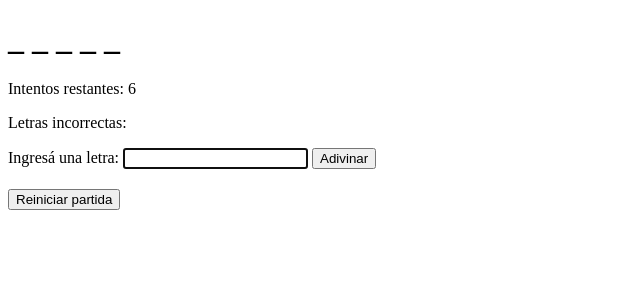
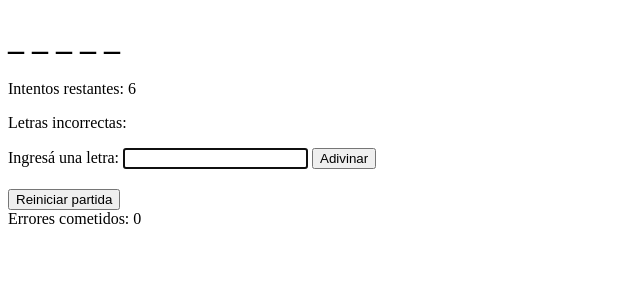
Before and after one commit to tinchodimarco/Juego-del-Ahorcado, a Flask app: page / in a window 1280 px wide. Shown: the top 300 px of the page, without its empty margins (0-640 px from the left). Run offline with Flask 3, Linux system fonts and the light colour scheme.

Commit message:
GREEN: AT - integrar el contador de errores del ahorcado en la interfaz web para cumplir el escenario

```diff
--- a/app.py
+++ b/app.py
@@ -65,7 +65,8 @@ def index():
         palabra=palabra_a_mostrar,
         intentos=intentos_a_mostrar,
         letras_incorrectas=letras_erradas,
-        mensaje=mensaje
+        mensaje=mensaje,
+        juego=juego_actual
     )
 
 @app.route("/reiniciar")
--- a/templates/index.html
+++ b/templates/index.html
@@ -33,6 +33,10 @@
         </form>
     </div>
 
+  <div data-testid="ahorcado-dibujo">
+    Errores cometidos: <span id="contador-errores">{{ juego.obtener_cantidad_errores() }}</span>
+  </div>
+
 </body>
 
 </html>
```
